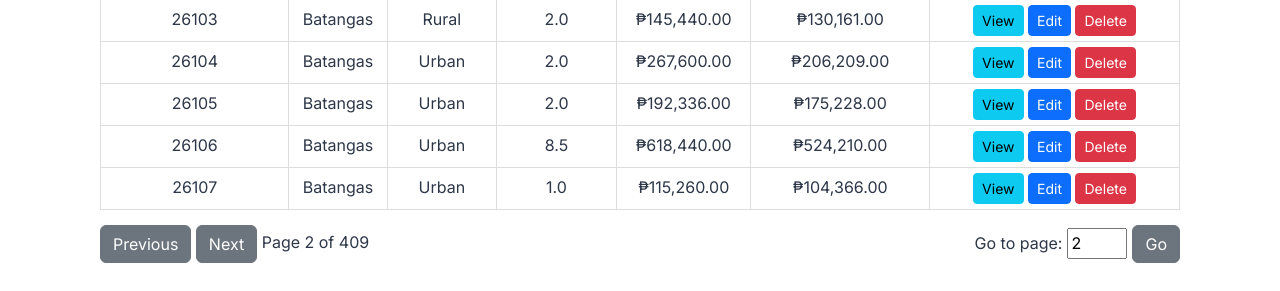
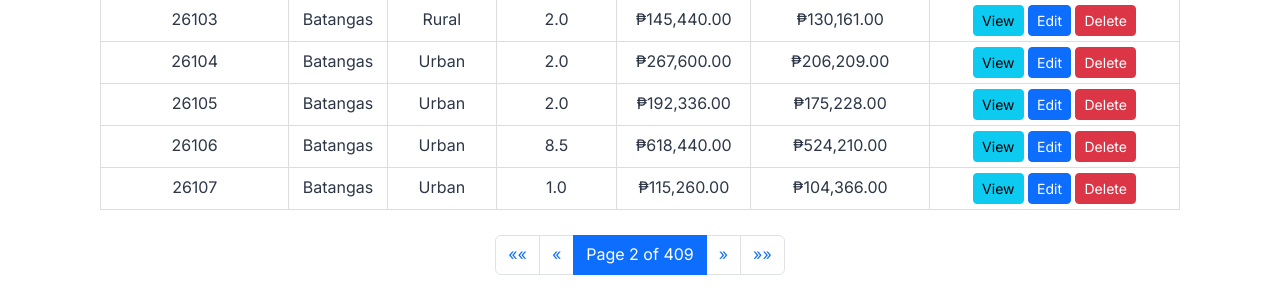
Before and after one commit to thelionlies/fies-viewer, a Django app: page /fiesviewer/households/filtered/?page=2 in a window 1280 px wide. Shown: the part 1020-1311 px from the top of the page. Run offline with Django 5.2, Linux system fonts and the light colour scheme; data comes from the database, SQL or seed files in the repository.

Commit message:
pahabol edits on pagination

```diff
--- a/fiesviewer/calabarzonapp/templates/calabarzonapp/household_filtered.html
+++ b/fiesviewer/calabarzonapp/templates/calabarzonapp/household_filtered.html
@@ -105,27 +105,69 @@
     </tbody>
 </table>
 
-<!-- Pagination controls -->
-<div class="pagination-container">
-    <!-- Previous/Next buttons -->
-    <div>
+<br>
+<!-- Pagination -->
+<nav aria-label="Page navigation">
+    <ul class="pagination justify-content-center">
+        <!-- First Page -->
         {% if page_obj.has_previous %}
-            <a href="?page={{ page_obj.previous_page_number }}" class="btn btn-secondary">Previous</a>
+            <li class="page-item">
+                <a class="page-link" href="?page=1" aria-label="First">
+                    <span aria-hidden="true">&laquo;&laquo;</span>
+                </a>
+            </li>
+        {% else %}
+            <li class="page-item disabled">
+                <span class="page-link">&laquo;&laquo;</span>
+            </li>
         {% endif %}
+
+        <!-- Previous Page -->
+        {% if page_obj.has_previous %}
+            <li class="page-item">
+                <a class="page-link" href="?page={{ page_obj.previous_page_number }}" aria-label="Previous">
+                    <span aria-hidden="true">&laquo;</span>
+                </a>
+            </li>
+        {% else %}
+            <li class="page-item disabled">
+                <span class="page-link">&laquo;</span>
+            </li>
+        {% endif %}
+
+        <!-- Current Page Number -->
+        <li class="page-item active">
+            <span class="page-link">
+                Page {{ page_obj.number }} of {{ page_obj.paginator.num_pages }}
+            </span>
+        </li>
+
+        <!-- Next Page -->
         {% if page_obj.has_next %}
-            <a href="?page={{ page_obj.next_page_number }}" class="btn btn-secondary">Next</a>
+            <li class="page-item">
+                <a class="page-link" href="?page={{ page_obj.next_page_number }}" aria-label="Next">
+                    <span aria-hidden="true">&raquo;</span>
+                </a>
+            </li>
+        {% else %}
+            <li class="page-item disabled">
+                <span class="page-link">&raquo;</span>
+            </li>
         {% endif %}
-        <span>Page {{ page_obj.number }} of {{ page_obj.paginator.num_pages }}</span>
-    </div>
 
-    <!-- Jump to page form -->
-    <div>
-        <form method="get" style="display:inline-flex; align-items:center; gap:5px;">
-            <label for="page_input">Go to page:</label>
-            <input type="number" id="page_input" name="page" min="1" max="{{ page_obj.paginator.num_pages }}" value="{{ page_obj.number }}" required>
-            <button type="submit" class="btn btn-secondary">Go</button>
-        </form>
-    </div>
-</div>
+        <!-- Last Page -->
+        {% if page_obj.has_next %}
+            <li class="page-item">
+                <a class="page-link" href="?page={{ page_obj.paginator.num_pages }}" aria-label="Last">
+                    <span aria-hidden="true">&raquo;&raquo;</span>
+                </a>
+            </li>
+        {% else %}
+            <li class="page-item disabled">
+                <span class="page-link">&raquo;&raquo;</span>
+            </li>
+        {% endif %}
+    </ul>
+</nav>
 
 {% endblock %}
```
Also changed, not shown: fiesviewer/db.sqlite3.
